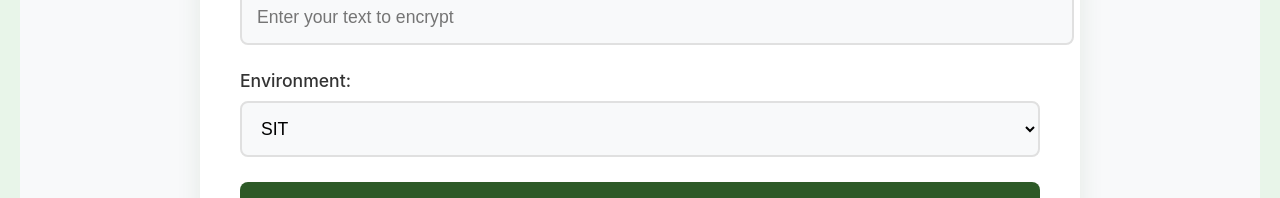
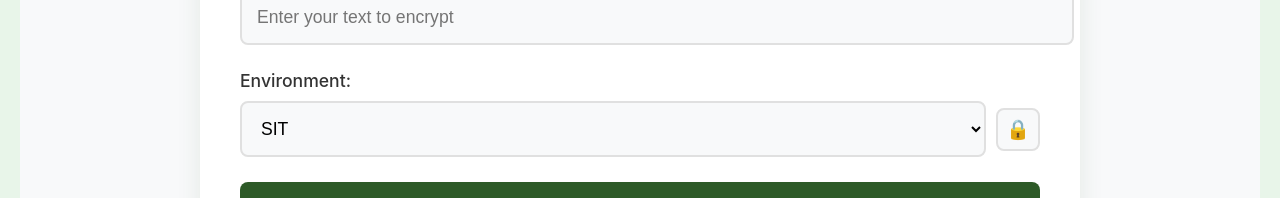
Before and after one commit to sunut/poc-encrypt-web, a React (Create React App) app: page / in a window 1280 px wide. Shown: the part 343-541 px from the top of the page. Built offline with nearby package versions, Linux system fonts and the light colour scheme; the HTML template or start-up script is replaced by a standard one.

Commit message:
Add production environment unlock feature

```diff
--- a/src/components/RSAEncryption.css
+++ b/src/components/RSAEncryption.css
@@ -216,6 +216,55 @@ button:disabled {
     font-size: 1.3em;
 }
 
+/* Environment Controls */
+.environment-container {
+    position: relative;
+}
+
+.environment-controls {
+    display: flex;
+    gap: 10px;
+    align-items: center;
+}
+
+.environment-controls select {
+    flex: 1;
+}
+
+.unlock-btn {
+    background: none;
+    border: none;
+    padding: 8px;
+    width: auto;
+    margin: 0;
+    font-size: 1.2em;
+    cursor: pointer;
+    transition: all 0.3s ease;
+    background-color: #f8f9fa;
+    border: 2px solid #e0e0e0;
+    border-radius: 8px;
+}
+
+.unlock-btn:hover {
+    transform: scale(1.1);
+    background-color: #e9ecef;
+}
+
+.unlock-btn.unlocked {
+    background-color: #ffeeba;
+    border-color: #ffc107;
+}
+
+.unlock-btn.unlocked:hover {
+    background-color: #ffe8a1;
+}
+
+.prod-env {
+    background-color: #fff3cd !important;
+    border-color: #ffc107 !important;
+    color: #856404 !important;
+}
+
 /* Responsive Design */
 @media (max-width: 768px) {
     .container {
--- a/src/components/RSAEncryption.js
+++ b/src/components/RSAEncryption.js
@@ -37,6 +37,7 @@ const RSAEncryption = () => {
     const [error, setError] = useState('');
     const [isLoading, setIsLoading] = useState(false);
     const [showCode, setShowCode] = useState(false);
+    const [isProdUnlocked, setIsProdUnlocked] = useState(false);
 
     // Function to parse PEM format public key
     const importPublicKey = async (pem) => {
@@ -114,6 +115,33 @@ const RSAEncryption = () => {
         }
     };
 
+    const handleEnvironmentChange = (e) => {
+        const newEnv = e.target.value;
+        if (newEnv === 'prod' && !isProdUnlocked) {
+            setError('Production environment is locked. Please unlock it first.');
+            return;
+        }
+        setEnvironment(newEnv);
+        setError('');
+    };
+
+    const toggleProdUnlock = () => {
+        if (!isProdUnlocked) {
+            const confirmUnlock = window.confirm(
+                'Warning: You are about to unlock the Production environment. Are you sure you want to proceed?'
+            );
+            if (confirmUnlock) {
+                setIsProdUnlocked(true);
+                setError('');
+            }
+        } else {
+            setIsProdUnlocked(false);
+            if (environment === 'prod') {
+                setEnvironment('sit');
+            }
+        }
+    };
+
     const codeExample = `
     // Function to parse PEM format public key
     const importPublicKey = async (pem) => {
@@ -180,17 +208,30 @@ const RSAEncryption = () => {
                     />
                 </div>
                 <div className="form-group">
+                    <div className="environment-container">
                         <label htmlFor="environment">Environment:</label>
+                        <div className="environment-controls">
                             <select
                                 id="environment"
                                 value={environment}
-                        onChange={(e) => setEnvironment(e.target.value)}
+                                onChange={handleEnvironmentChange}
                                 required
+                                className={environment === 'prod' ? 'prod-env' : ''}
                             >
                                 <option value="sit">SIT</option>
                                 <option value="uat">UAT</option>
-                        <option value="prod">PROD</option>
+                                <option value="prod" disabled={!isProdUnlocked}>PROD</option>
                             </select>
+                            <button
+                                type="button"
+                                className={`unlock-btn ${isProdUnlocked ? 'unlocked' : ''}`}
+                                onClick={toggleProdUnlock}
+                                title={isProdUnlocked ? 'Lock Production' : 'Unlock Production'}
+                            >
+                                {isProdUnlocked ? '🔓' : '🔒'}
+                            </button>
+                        </div>
+                    </div>
                 </div>
                 <button type="submit" disabled={isLoading}>
                     {isLoading ? 'Encrypting...' : 'Encrypt'}
```
Lines whose indentation alone changed are shown as unchanged.
